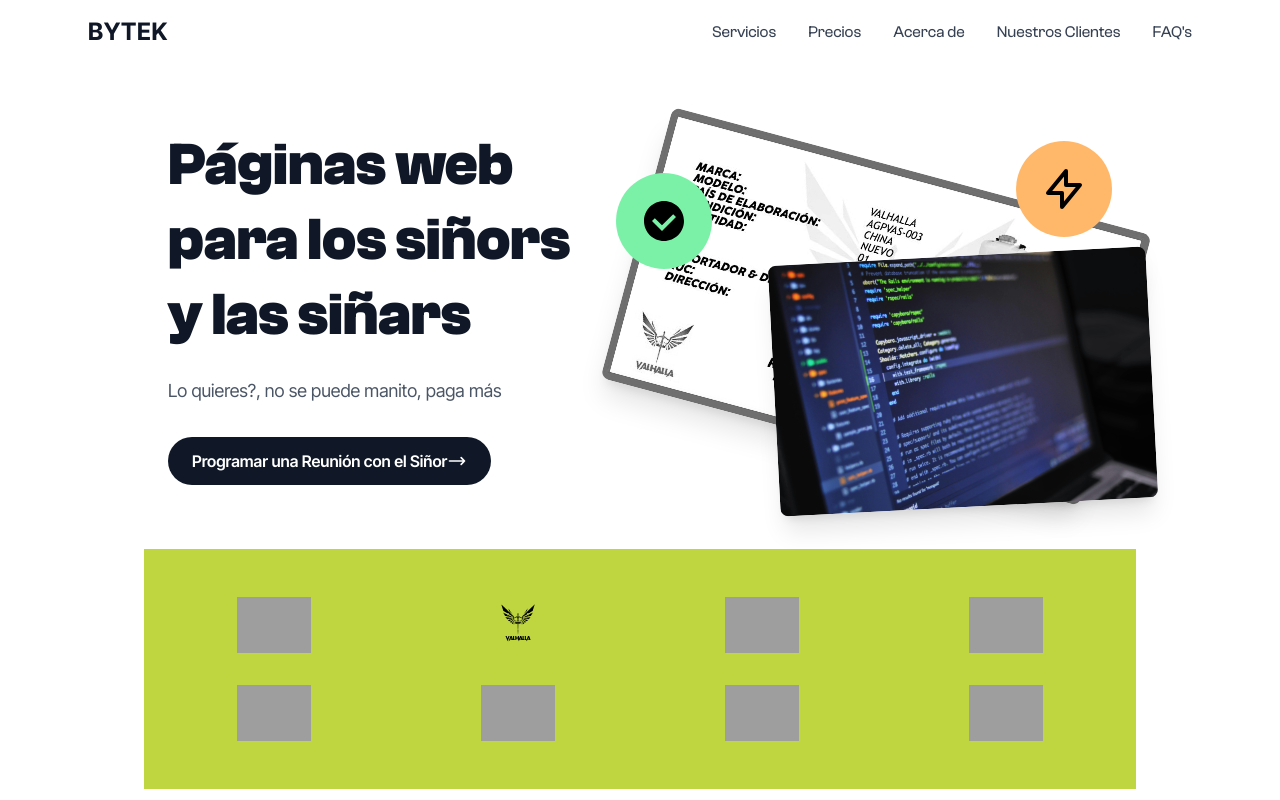
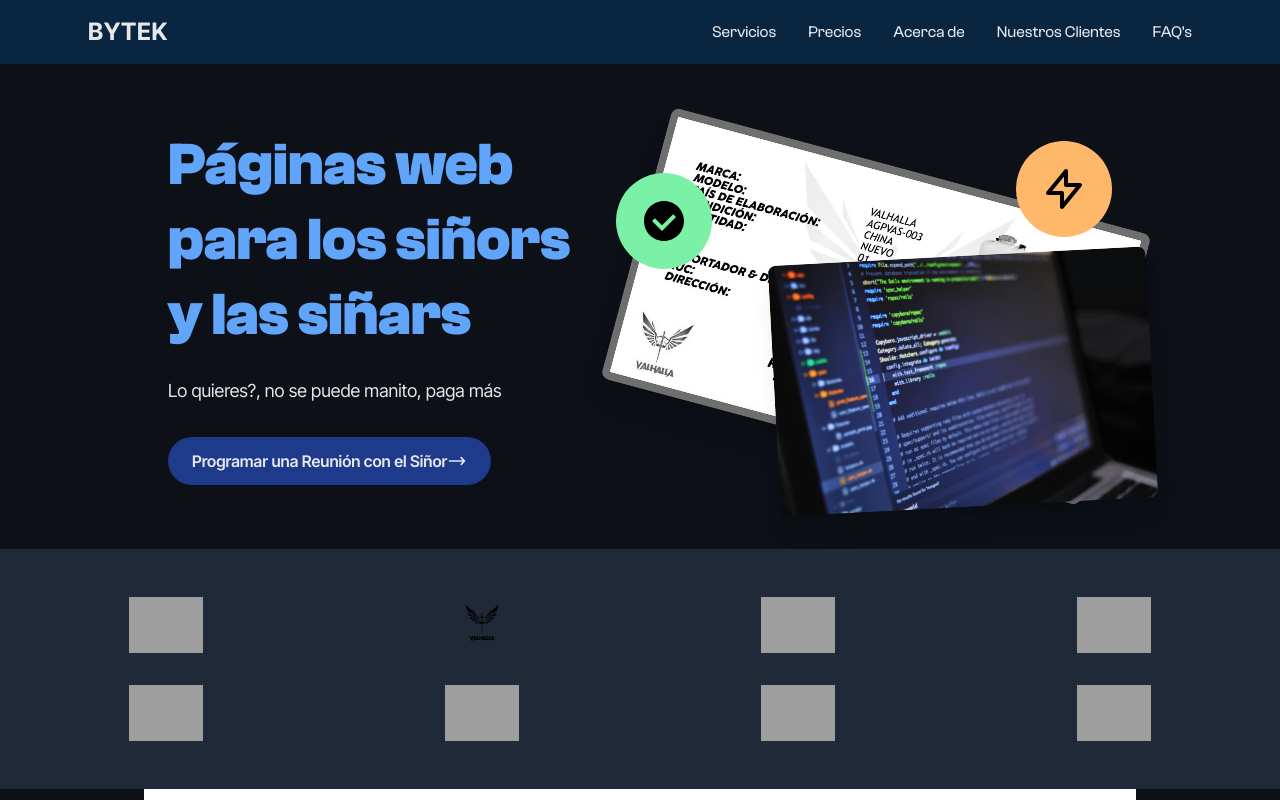
Before and after one commit to stephanofer/Bytek-Website, an Astro site: page / in a window 1280 px wide. Shown: the top 800 px of the page. Built offline with nearby package versions, Linux system fonts and the light colour scheme; Astro itself is replaced by a stand-in of ours; grey boxes are pictures that could not be loaded.

Commit message:
Cambios en colores

```diff
--- a/src/components/common/SectionContainer.astro
+++ b/src/components/common/SectionContainer.astro
@@ -1,7 +1,10 @@
 ---
-const { className, SectionName } = Astro.props;
+const { className, SectionName, fullWidth = false } = Astro.props;
 ---
 
-<section class={`container mx-auto px-4 lg:w-[1024px] ${className || ""}`} id={SectionName}>
+<section
+  class={`${className} ${fullWidth ? "w-full" : "container mx-auto px-4 lg:max-w-[1024px]"}`}
+  id={SectionName}
+>
   <slot />
 </section>
--- a/src/components/home/Clients.astro
+++ b/src/components/home/Clients.astro
@@ -1,6 +1,6 @@
 ---
 ---
-<div class="w-full bg-[#BFD641] py-12">
+<div class="w-full bg-[#1F2937] py-12">
   <div class="max-w-7xl mx-auto px-6">
     <div class="grid grid-cols-2 sm:grid-cols-4 gap-8 items-center justify-items-center">
       <img src="/assets/agle.svg" alt="Agle Logo" class="h-12 md:h-14 w-auto" />
--- a/src/components/home/Hero.astro
+++ b/src/components/home/Hero.astro
@@ -8,15 +8,15 @@ import Random2 from "@/assets/svg/Random2.svg";
   class="max-w-7xl mx-auto flex flex-col md:flex-row items-center justify-between py-16 px-6 relative"
 >
   <div class="w-full md:w-1/2 text-left mb-10 md:mb-0 pr-0 md:pr-10">
-    <h1 class="text-4xl md:text-6xl font-extrabold text-gray-900 leading-tight font-primary">
+    <h1 class="text-4xl md:text-6xl font-extrabold text-[#60A5FA] leading-tight font-primary">
       Páginas web para los siñors y las siñars
     </h1>
-    <p class="mt-6 text-lg text-gray-600">
+    <p class="mt-6 text-lg text-[#E5E7EB]">
       Lo quieres?, no se puede manito, paga más
     </p>
     <a
       href="#Inicio"
-      class="mt-8 inline-flex items-center space-x-2 bg-gray-900 text-white font-semibold px-6 py-3 rounded-full hover:bg-gray-800 transition"
+      class="mt-8 inline-flex items-center space-x-2 bg-[#1E3A8A] text-[#E5E7EB] font-semibold px-6 py-3 rounded-full hover:bg-[#60A5FA] transition"
     >
       Programar una Reunión con el Siñor
       <Arrow />
--- a/src/components/layout/Header.astro
+++ b/src/components/layout/Header.astro
@@ -2,9 +2,9 @@
 import Link from "@/components/layout/Link.astro";
 ---
 
-<header class="w-full bg-white">
+<header class="w-full bg-[#0A2540]">
   <div class="max-w-6xl mx-auto px-6 py-4 flex items-center justify-between">
-    <div class="text-lg sm:text-2xl font-bold tracking-wide text-gray-900">
+    <div class="text-lg sm:text-2xl font-bold tracking-wide text-[#E5E7EB]">
       BYTEK
     </div>
     <nav class="flex items-center space-x-2 sm:space-x-8">
--- a/src/components/layout/Link.astro
+++ b/src/components/layout/Link.astro
@@ -3,4 +3,4 @@ const { title, link } = Astro.props;
 console.log(title)
 ---
 
-<a href={link} class="font-primary font-[450] text-gray-700 hover:text-black ">{title}</a>
+<a href={link} class="font-primary font-[450] text-[#E5E7EB] hover:text-black ">{title}</a>
--- a/src/pages/index.astro
+++ b/src/pages/index.astro
@@ -21,7 +21,7 @@ const description = 'Bytek desarrolladores de software '
 	<SectionContainer SectionName="Hero">
 		<Hero />
 	</SectionContainer>
-	<SectionContainer SectionName="Clients">
+	<SectionContainer SectionName="Clients" fullWidth>
 		<Clients />
 	</SectionContainer>
 	<SectionContainer SectionName="ChooseUs">
--- a/src/styles/global.css
+++ b/src/styles/global.css
@@ -16,6 +16,7 @@
       min-height: 100%;
       overscroll-behavior: none;
       overscroll-behavior-y: none;
+      background-color: #0D1117;
     }
 }
 
```
